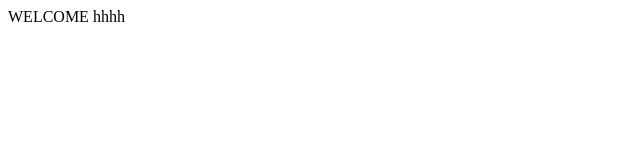
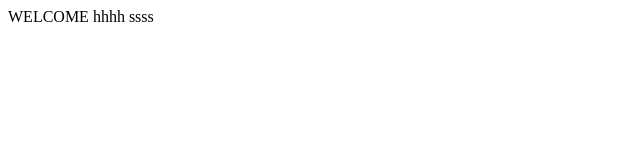
Before and after one commit to abhishekchelsea/gittest, a plain HTML site: page index.html in a window 1280 px wide. Shown: the full height of the page, 0-640 px from the left. Drawn offline with Linux system fonts and the light colour scheme.

```diff
--- a/index.html
+++ b/index.html
@@ -7,6 +7,6 @@
     <title>Document</title>
 </head>
 <body>
-    <h>WELCOME hhhh</h>
+    <h>WELCOME hhhh ssss</h>
 </body>
 </html>
```
